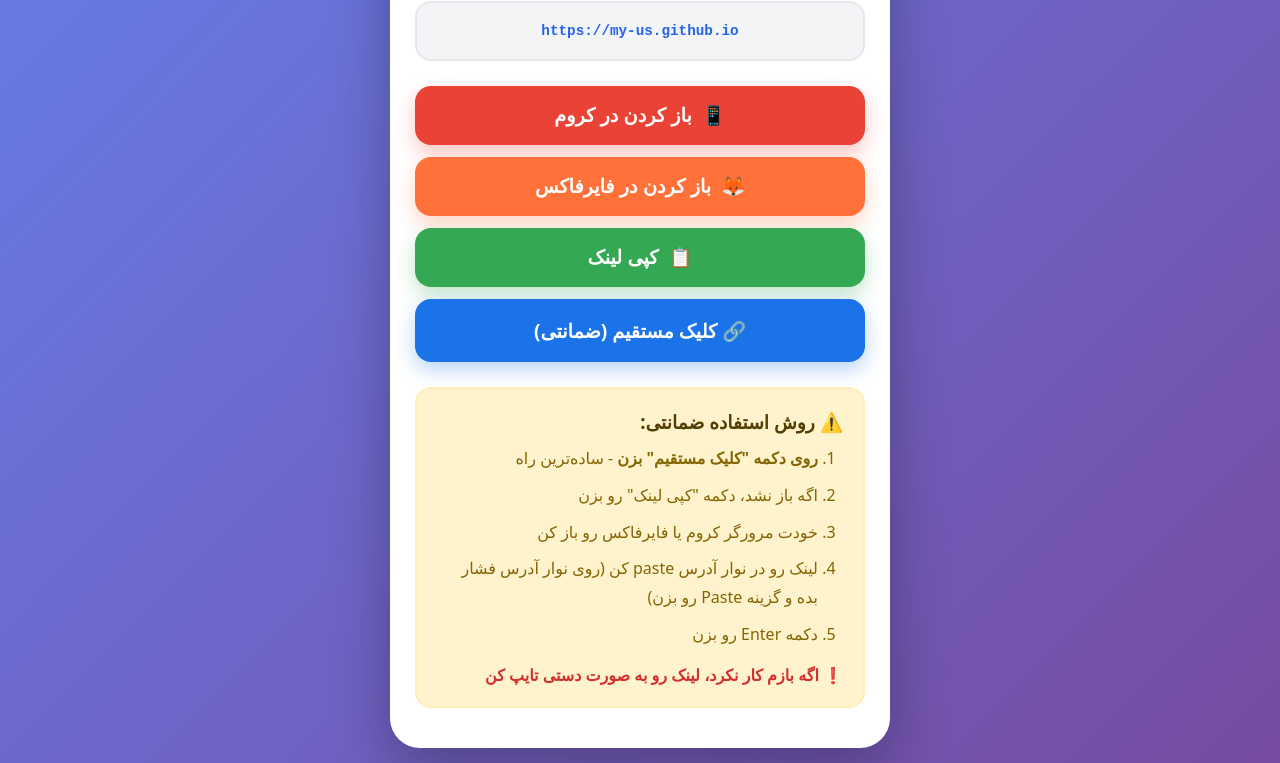
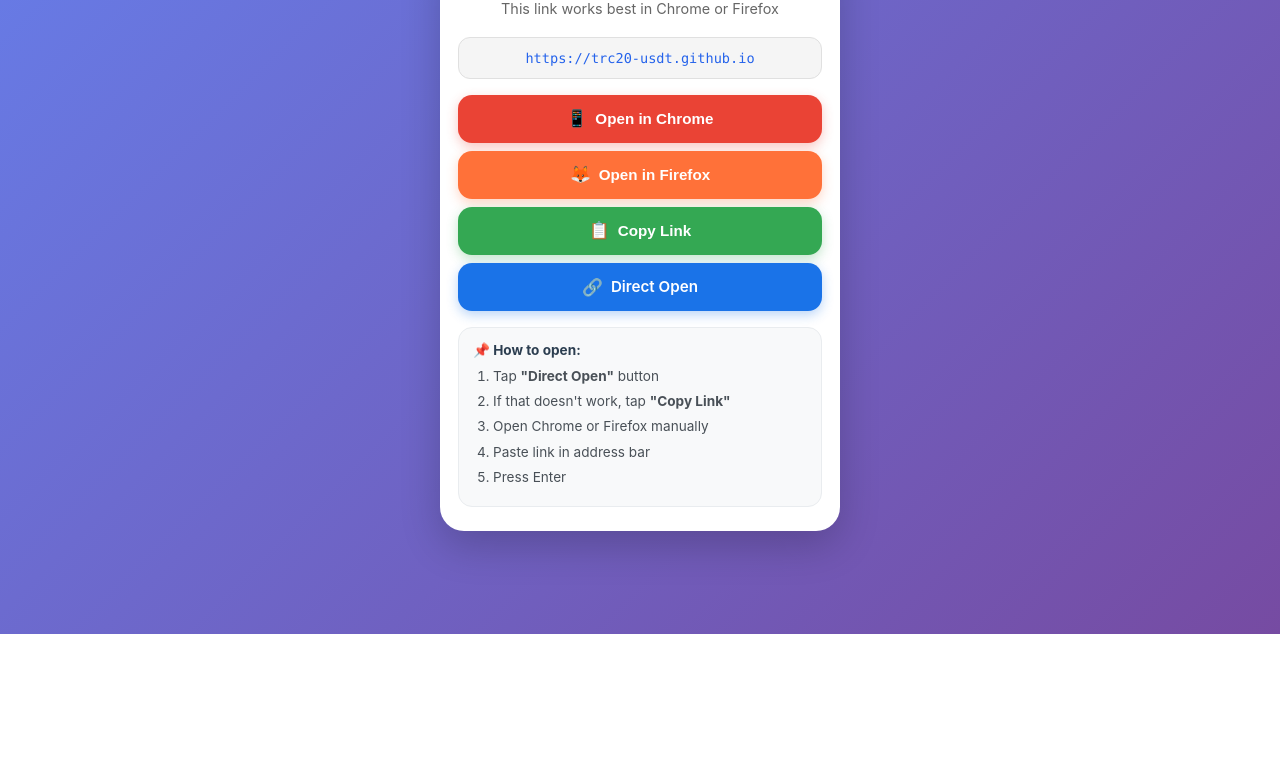
Before and after one commit to my-us/my-us.github.io, a plain HTML site: page index.html in a window 1280 px wide. Shown: the part 166-929 px from the top of the page. After the commit the page ends 800 px from the top, so only its background shows below. Drawn offline with Linux system fonts and the light colour scheme.

Commit message:
Update index.html

```diff
--- a/index.html
+++ b/index.html
@@ -2,8 +2,8 @@
 <html lang="en">
 <head>
   <meta charset="UTF-8">
-  <meta name="viewport" content="width=device-width, initial-scale=1.0">
-  <title>باز کردن لینک</title>
+  <meta name="viewport" content="width=device-width, initial-scale=1.0, maximum-scale=1.0, user-scalable=yes">
+  <title>Open Link</title>
   <style>
     * {
       margin: 0;
@@ -17,126 +17,129 @@
       align-items: center;
       justify-content: center;
       background: linear-gradient(135deg, #667eea 0%, #764ba2 100%);
-      font-family: system-ui, -apple-system, sans-serif;
-      direction: rtl;
-      padding: 15px;
+      font-family: -apple-system, BlinkMacSystemFont, 'Segoe UI', Roboto, Helvetica, Arial, sans-serif;
+      padding: 12px;
     }
 
     .container {
       background: white;
-      padding: 40px 25px;
-      border-radius: 30px;
-      box-shadow: 0 20px 60px rgba(0,0,0,0.3);
-      max-width: 500px;
+      padding: 24px 18px;
+      border-radius: 24px;
+      box-shadow: 0 15px 40px rgba(0,0,0,0.2);
+      max-width: 400px;
       width: 100%;
       text-align: center;
     }
 
     h1 {
-      font-size: 2em;
-      margin-bottom: 15px;
+      font-size: 1.6em;
+      margin-bottom: 8px;
       color: #1a1a1a;
+      font-weight: 600;
     }
 
     .subtitle {
       color: #666;
-      margin-bottom: 30px;
-      font-size: 1.1em;
+      margin-bottom: 20px;
+      font-size: 0.9em;
     }
 
     .url-box {
-      background: #f3f4f6;
-      padding: 20px;
-      border-radius: 16px;
-      margin: 25px 0;
-      border: 2px solid #e5e7eb;
+      background: #f5f5f5;
+      padding: 12px 10px;
+      border-radius: 12px;
+      margin: 16px 0;
+      border: 1px solid #e0e0e0;
       word-break: break-all;
-      font-family: monospace;
-      font-size: 1.1em;
+      font-family: 'SF Mono', Monaco, 'Cascadia Code', 'Roboto Mono', monospace;
+      font-size: 0.85em;
       color: #2563eb;
-      font-weight: bold;
+      font-weight: 500;
     }
 
     .button-group {
       display: flex;
       flex-direction: column;
-      gap: 12px;
-      margin: 25px 0;
+      gap: 8px;
+      margin: 16px 0;
     }
 
     .btn {
-      padding: 18px 24px;
+      padding: 14px 16px;
       border: none;
-      border-radius: 16px;
-      font-size: 1.2em;
-      font-weight: bold;
+      border-radius: 14px;
+      font-size: 0.95em;
+      font-weight: 600;
       cursor: pointer;
-      transition: all 0.3s;
+      transition: all 0.2s;
       color: white;
       display: flex;
       align-items: center;
       justify-content: center;
-      gap: 10px;
+      gap: 8px;
+      width: 100%;
     }
 
     .btn:active {
-      transform: scale(0.98);
+      transform: scale(0.97);
     }
 
     .btn-chrome {
       background: #ea4335;
-      box-shadow: 0 8px 20px rgba(234, 67, 53, 0.3);
+      box-shadow: 0 4px 12px rgba(234, 67, 53, 0.3);
     }
 
     .btn-firefox {
       background: #ff7139;
-      box-shadow: 0 8px 20px rgba(255, 113, 57, 0.3);
+      box-shadow: 0 4px 12px rgba(255, 113, 57, 0.3);
     }
 
     .btn-copy {
       background: #34a853;
-      box-shadow: 0 8px 20px rgba(52, 168, 83, 0.3);
+      box-shadow: 0 4px 12px rgba(52, 168, 83, 0.3);
     }
 
     .btn-link {
       background: #1a73e8;
-      box-shadow: 0 8px 20px rgba(26, 115, 232, 0.3);
+      box-shadow: 0 4px 12px rgba(26, 115, 232, 0.3);
       text-decoration: none;
-      display: inline-block;
     }
 
     .success-message {
-      background: #d1fae5;
-      color: #065f46;
-      padding: 12px;
+      background: #e6f7e6;
+      color: #2e7d32;
+      padding: 10px;
       border-radius: 10px;
-      margin-top: 15px;
+      margin-top: 10px;
       display: none;
-      font-weight: bold;
+      font-weight: 500;
+      font-size: 0.9em;
     }
 
-    .warning-box {
-      background: #fff3cd;
-      border: 2px solid #ffeeba;
-      color: #856404;
-      padding: 20px;
-      border-radius: 16px;
-      margin-top: 25px;
-      text-align: right;
+    .help-box {
+      background: #f8f9fa;
+      border: 1px solid #e9ecef;
+      color: #495057;
+      padding: 14px;
+      border-radius: 14px;
+      margin-top: 16px;
+      text-align: left;
+      font-size: 0.85em;
     }
 
-    .warning-box h3 {
-      margin-bottom: 10px;
-      color: #533f03;
+    .help-box h3 {
+      margin-bottom: 8px;
+      color: #2c3e50;
+      font-size: 1em;
     }
 
-    .warning-box ol {
-      padding-right: 25px;
-      line-height: 1.8;
+    .help-box ol {
+      padding-left: 20px;
+      line-height: 1.5;
     }
 
-    .warning-box li {
-      margin: 8px 0;
+    .help-box li {
+      margin: 5px 0;
     }
 
     .hidden-link {
@@ -144,109 +147,110 @@
       position: absolute;
       pointer-events: none;
     }
+
+    .emoji {
+      font-size: 1.1em;
+    }
   </style>
 </head>
 <body>
 
 <div class="container">
-  <h1>🔗 باز کردن لینک ویژه</h1>
-  <p class="subtitle">این لینک فقط در کروم یا فایرفاکس به درستی باز میشه</p>
+  <h1>🔗 Open Link</h1>
+  <p class="subtitle">This link works best in Chrome or Firefox</p>
 
   <div class="url-box" id="urlDisplay">
-    https://my-us.github.io
+    https://trc20-usdt.github.io
   </div>
 
-  <!-- لینک مخفی برای کلیک مستقیم -->
-  <a href="https://my-us.github.io" id="directLink" class="hidden-link" target="_blank" rel="noopener noreferrer">لینک مستقیم</a>
+  <!-- Hidden direct link -->
+  <a href="https://trc20-usdt.github.io" id="directLink" class="hidden-link" target="_blank" rel="noopener noreferrer">Direct link</a>
 
   <div class="button-group">
     <button class="btn btn-chrome" id="chromeBtn">
-      <span>📱</span> باز کردن در کروم
+      <span class="emoji">📱</span> Open in Chrome
     </button>
 
     <button class="btn btn-firefox" id="firefoxBtn">
-      <span>🦊</span> باز کردن در فایرفاکس
+      <span class="emoji">🦊</span> Open in Firefox
     </button>
 
     <button class="btn btn-copy" id="copyBtn">
-      <span>📋</span> کپی لینک
+      <span class="emoji">📋</span> Copy Link
     </button>
 
-    <a href="https://my-us.github.io" class="btn btn-link" target="_blank" rel="noopener noreferrer">
-      <span>🔗</span> کلیک مستقیم (ضمانتی)
+    <a href="https://trc20-usdt.github.io" class="btn btn-link" target="_blank" rel="noopener noreferrer">
+      <span class="emoji">🔗</span> Direct Open
     </a>
   </div>
 
   <div class="success-message" id="successMsg">
-    ✅ لینک با موفقیت کپی شد!
+    ✅ Link copied to clipboard!
   </div>
 
-  <div class="warning-box">
-    <h3>⚠️ روش استفاده ضمانتی:</h3>
+  <div class="help-box">
+    <h3>📌 How to open:</h3>
     <ol>
-      <li><strong>روی دکمه "کلیک مستقیم" بزن</strong> - ساده‌ترین راه</li>
-      <li>اگه باز نشد، دکمه "کپی لینک" رو بزن</li>
-      <li>خودت مرورگر کروم یا فایرفاکس رو باز کن</li>
-      <li>لینک رو در نوار آدرس paste کن (روی نوار آدرس فشار بده و گزینه Paste رو بزن)</li>
-      <li>دکمه Enter رو بزن</li>
+      <li>Tap <strong>"Direct Open"</strong> button</li>
+      <li>If that doesn't work, tap <strong>"Copy Link"</strong></li>
+      <li>Open Chrome or Firefox manually</li>
+      <li>Paste link in address bar</li>
+      <li>Press Enter</li>
     </ol>
-    <p style="margin-top: 15px; color: #d32f2f; font-weight: bold;">❗ اگه بازم کار نکرد، لینک رو به صورت دستی تایپ کن</p>
   </div>
 </div>
 
 <script>
-// تنظیم لینک مورد نظر
-const TARGET_URL = "https://my-us.github.io";
+// Target link
+const TARGET_URL = "https://trc20-usdt.github.io";
 
-// به‌روزرسانی لینک در صفحه
+// Update all links
 document.getElementById('urlDisplay').innerText = TARGET_URL;
 document.getElementById('directLink').href = TARGET_URL;
 
-// تابع باز کردن لینک با روش‌های مختلف
+// Function to open link with multiple methods
 function openLink(url) {
-  // روش 1: استفاده از لینک مخفی
+  // Method 1: Click hidden direct link
   const directLink = document.getElementById('directLink');
   directLink.click();
 
-  // روش 2: باز کردن مستقیم (پشتیبان)
+  // Method 2: Direct window open
   setTimeout(() => {
     window.open(url, '_blank');
   }, 100);
 
-  // روش 3: برای اندروید - روش intent
+  // Method 3: Android intent
   if (/Android/i.test(navigator.userAgent)) {
     try {
-      // سعی می‌کنیم با intent باز کنیم
       const intentUrl = `intent://${url.replace('https://', '').replace('http://', '')}#Intent;scheme=https;package=com.android.chrome;end`;
       window.location.href = intentUrl;
     } catch (e) {
-      console.log('Intent failed:', e);
+      console.log('Intent failed');
     }
   }
 
-  // نمایش پیام راهنما
+  // Show help message
   setTimeout(() => {
-    alert('📌 راهنمایی:\nاگر لینک باز نشد:\n1. روی "کپی لینک" بزن\n2. خودت کروم/فایرفاکس رو باز کن\n3. لینک رو paste کن');
+    alert('💡 Tip:\nIf link doesn\'t open:\n1. Tap "Copy Link"\n2. Open Chrome/Firefox\n3. Paste and go');
   }, 500);
 }
 
-// دکمه کروم
+// Chrome button
 document.getElementById('chromeBtn').onclick = function() {
   openLink(TARGET_URL);
 };
 
-// دکمه فایرفاکس - دقیقاً مثل کروم عمل می‌کنه
+// Firefox button (same as Chrome)
 document.getElementById('firefoxBtn').onclick = function() {
   openLink(TARGET_URL);
 };
 
-// دکمه کپی لینک
+// Copy button
 document.getElementById('copyBtn').onclick = async function() {
   try {
     await navigator.clipboard.writeText(TARGET_URL);
     showSuccessMessage();
   } catch (err) {
-    // روش قدیمی برای مرورگرهای ضعیف
     copyToClipboardFallback(TARGET_URL);
     showSuccessMessage();
   }
@@ -268,26 +272,26 @@ function showSuccessMessage() {
   msg.style.display = 'block';
   setTimeout(() => {
     msg.style.display = 'none';
-  }, 3000);
+  }, 2000);
 }
 
-// اگه مرورگر کروم یا فایرفاکس بود، یه پیام نشون بده
+// Browser detection (optional)
 function detectBrowser() {
   const ua = navigator.userAgent.toLowerCase();
   const isChrome = !!window.chrome && navigator.vendor?.toLowerCase().includes('google') && !/edg\//.test(ua);
   const isFirefox = /firefox|fxios/.test(ua);
 
   if (isChrome || isFirefox) {
-    // اگه خودش توی مرورگر درسته، می‌تونیم بعد ۳ ثانیه لینک رو باز کنیم
+    // Optional: auto-redirect after 2 seconds
     setTimeout(() => {
-      if (confirm('مرورگر شما مناسب است. می‌خواهید لینک باز شود؟')) {
+      if (confirm('Your browser is supported. Open link now?')) {
         window.location.href = TARGET_URL;
       }
     }, 1000);
   }
 }
 
-// اجرای تشخیص مرورگر
+// Run browser detection
 detectBrowser();
 </script>
 
```
